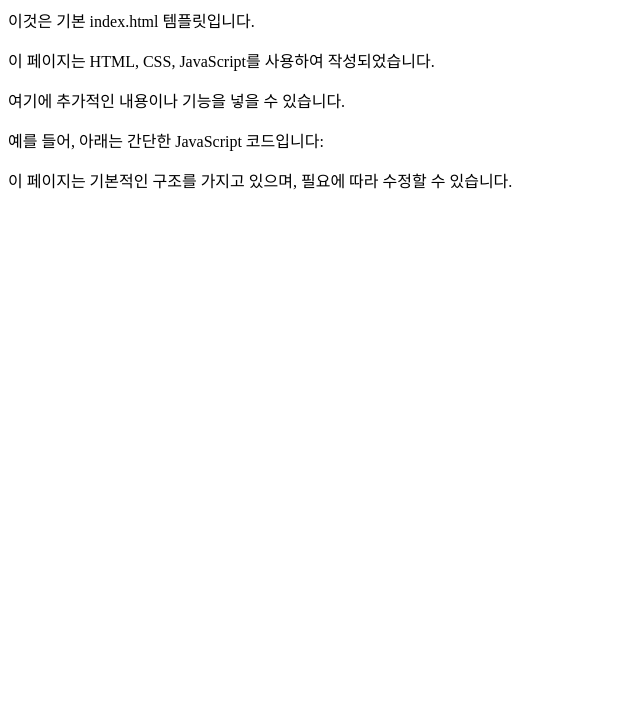
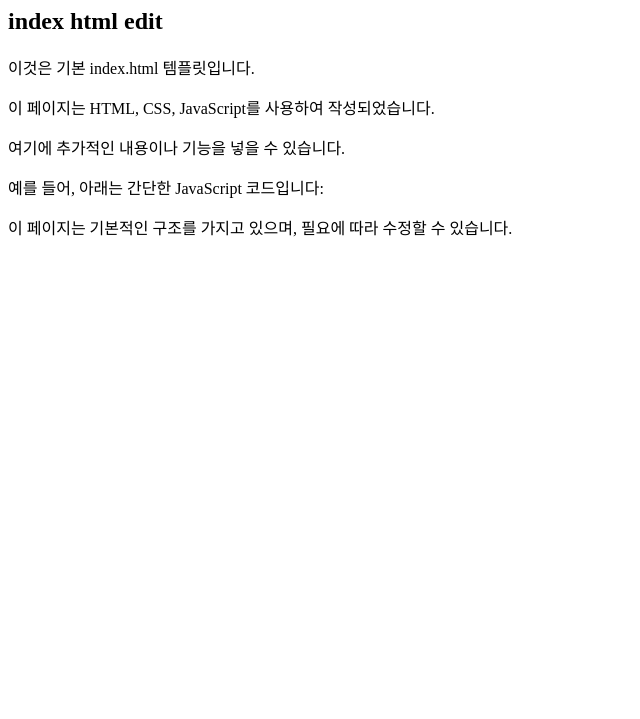
Before and after one commit to jshkma/github_test, a plain HTML site: page index.html in a window 1280 px wide. Shown: the part 81-800 px from the top of the page, without its empty margins (0-640 px from the left). Drawn offline with Linux system fonts and the light colour scheme.

Commit message:
Update index.html
index html edit add

```diff
--- a/index.html
+++ b/index.html
@@ -7,6 +7,7 @@
 </head>
 <body>
     <h1>환영합니다!</h1>
+    <h2>index html edit</h2>
     <p>이것은 기본 index.html 템플릿입니다.</p>
     <p>이 페이지는 HTML, CSS, JavaScript를 사용하여 작성되었습니다.</p>
     <p>여기에 추가적인 내용이나 기능을 넣을 수 있습니다.</p>
```
